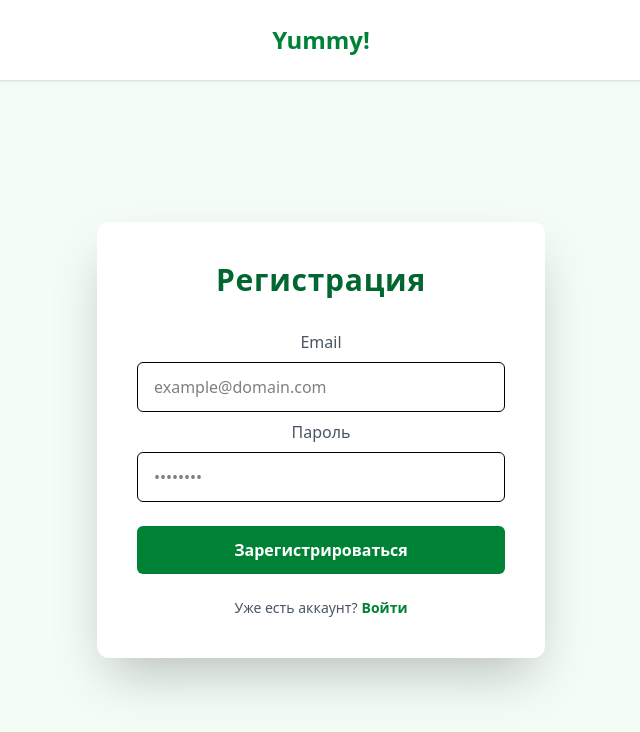
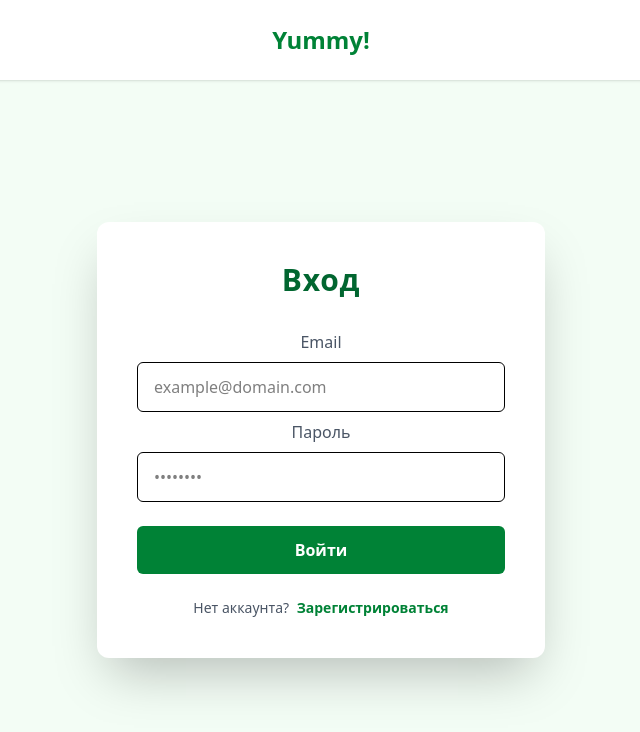
Before and after one commit to CandleStudent/proj, a Vue app in the folder frontend/: page /auth in a window 1280 px wide. Shown: the top 732 px of the page, without its empty margins (319-959 px from the left). Built offline with nearby package versions, Linux system fonts and the light colour scheme; the HTML template or start-up script is replaced by a standard one.

Commit message:
frontend: сделать первой страницу входа, а не регистрации, т.к. вход более частый кейс

```diff
--- a/frontend/src/view/AuthView.vue
+++ b/frontend/src/view/AuthView.vue
@@ -18,6 +18,6 @@ import { ref } from 'vue'
 import LoginForm from '../components/auth/LoginForm.vue'
 import RegisterForm from '../components/auth/RegisterForm.vue'
 
-const isRegistering = ref(true)
+const isRegistering = ref(false)
 const toggleMode = () => (isRegistering.value = !isRegistering.value)
 </script>
```
